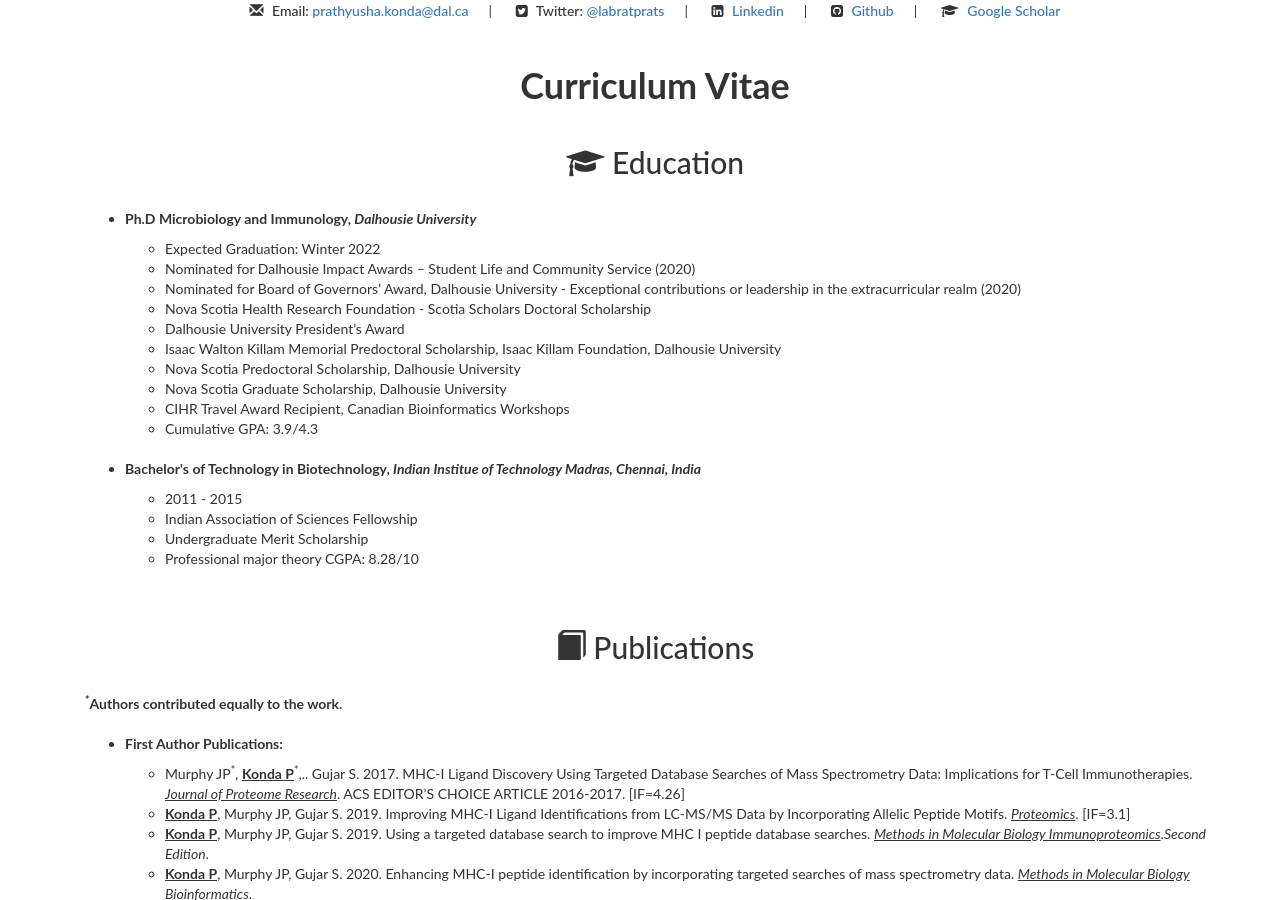
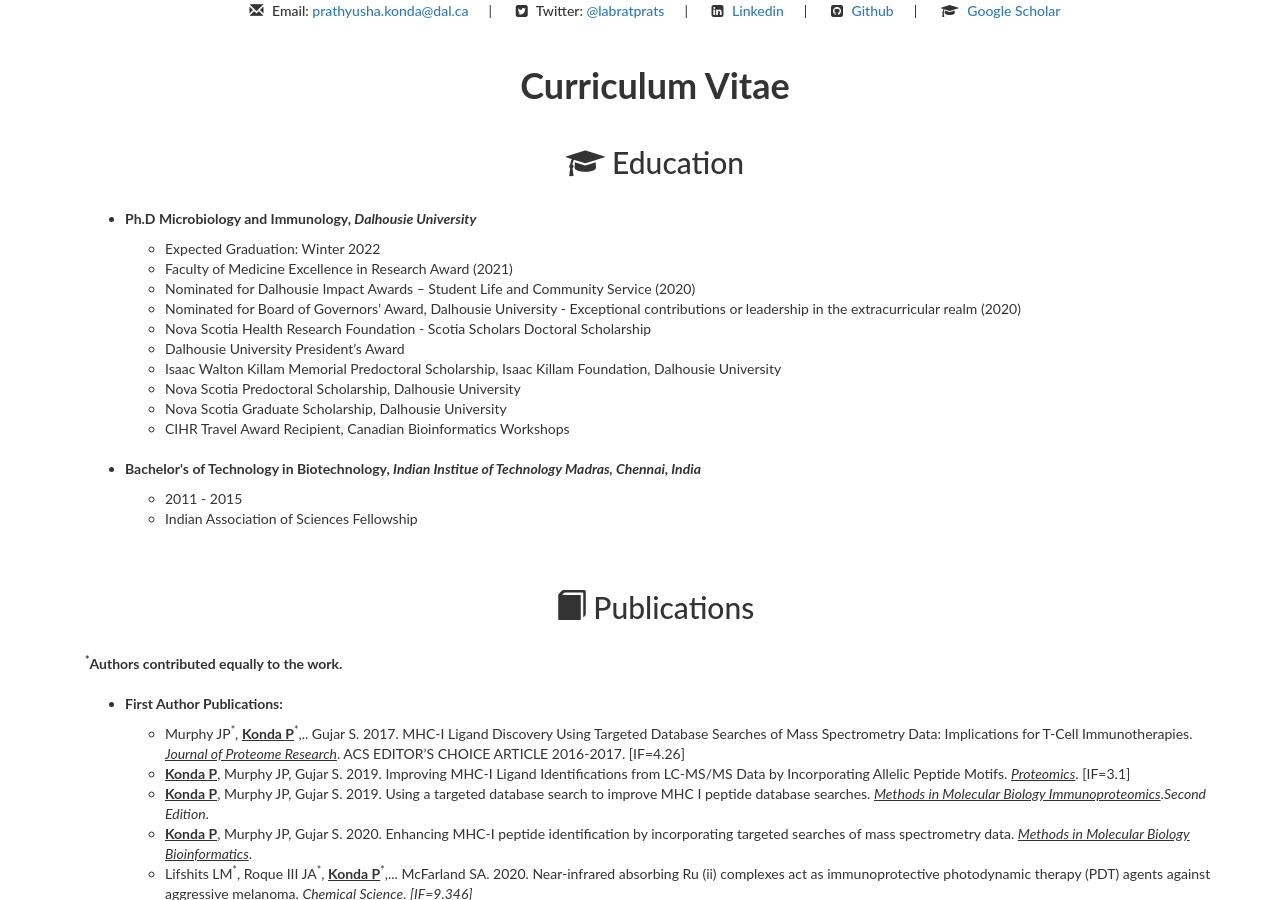
Before and after one commit to Prathyusha-konda/Prathyusha-konda.github.io, a Jekyll site: the page built from index.md, in a window 1280 px wide and 900 px high, scrolled down 753 px. Built offline with Jekyll 4.4.1, drawn with Linux system fonts in a browser that asks for light colours; nearby versions of some CDN libraries.

Commit message:
Update index.md

```diff
--- a/index.md
+++ b/index.md
@@ -30,6 +30,7 @@ scroll: true
         <li id="list"><b>Ph.D Microbiology and Immunology, <i>Dalhousie University</i></b>
             <ul id="sublist">
 		    <li>Expected Graduation: Winter 2022</li>
+		<li>Faculty of Medicine Excellence in Research Award (2021)</li>
                 <li>Nominated for Dalhousie Impact Awards – Student Life and Community Service (2020)</li>
                 <li>Nominated for Board of Governors’ Award, Dalhousie University - Exceptional contributions or leadership in the extracurricular realm (2020)</li>
                 <li>Nova Scotia Health Research Foundation - Scotia Scholars Doctoral Scholarship</li>
@@ -38,7 +39,6 @@ scroll: true
 				<li>Nova Scotia Predoctoral Scholarship, Dalhousie University</li>
 				<li>Nova Scotia Graduate Scholarship, Dalhousie University</li>
 				<li>CIHR Travel Award Recipient, Canadian Bioinformatics Workshops</li>
-		    <li>Cumulative GPA: 3.9/4.3</li>
 		    <br>
             </ul>
         </li>
@@ -46,8 +46,6 @@ scroll: true
             <ul id="sublist">
                 <li>2011 - 2015</li>
                 <li>Indian Association of Sciences Fellowship</li>
-				<li>Undergraduate Merit Scholarship</li>
-                <li>Professional major theory CGPA: 8.28/10</li>
 		    <br>
             </ul>
         </li>
```
